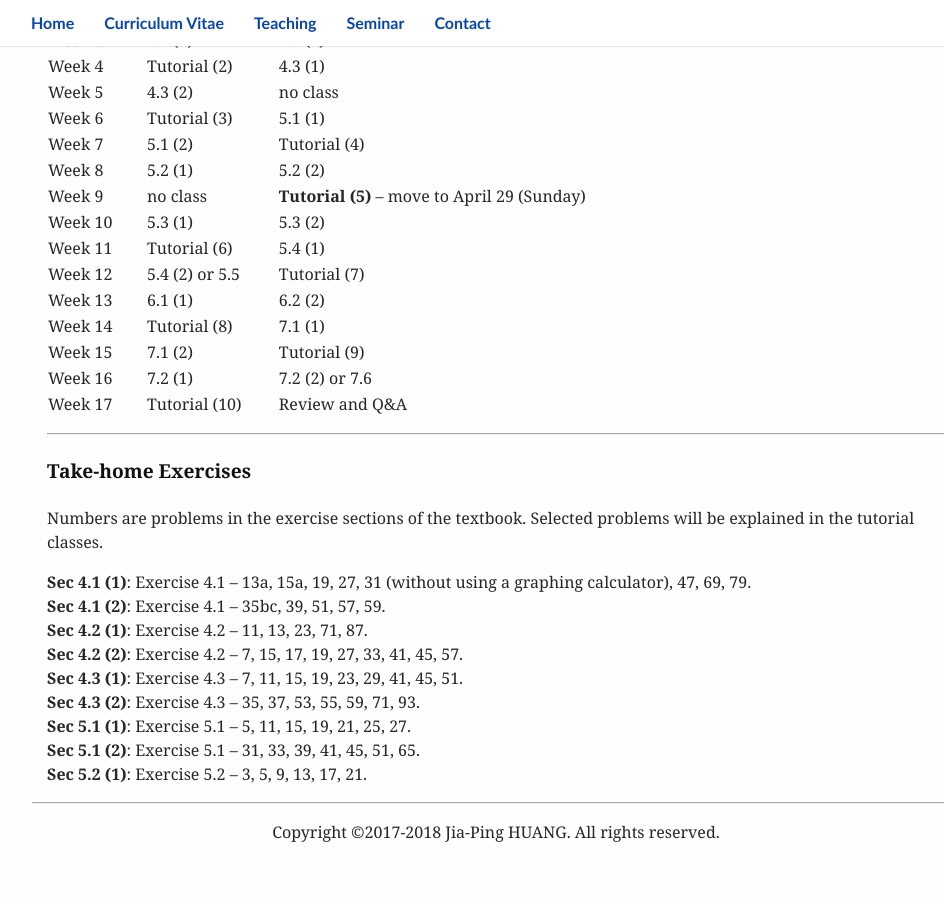
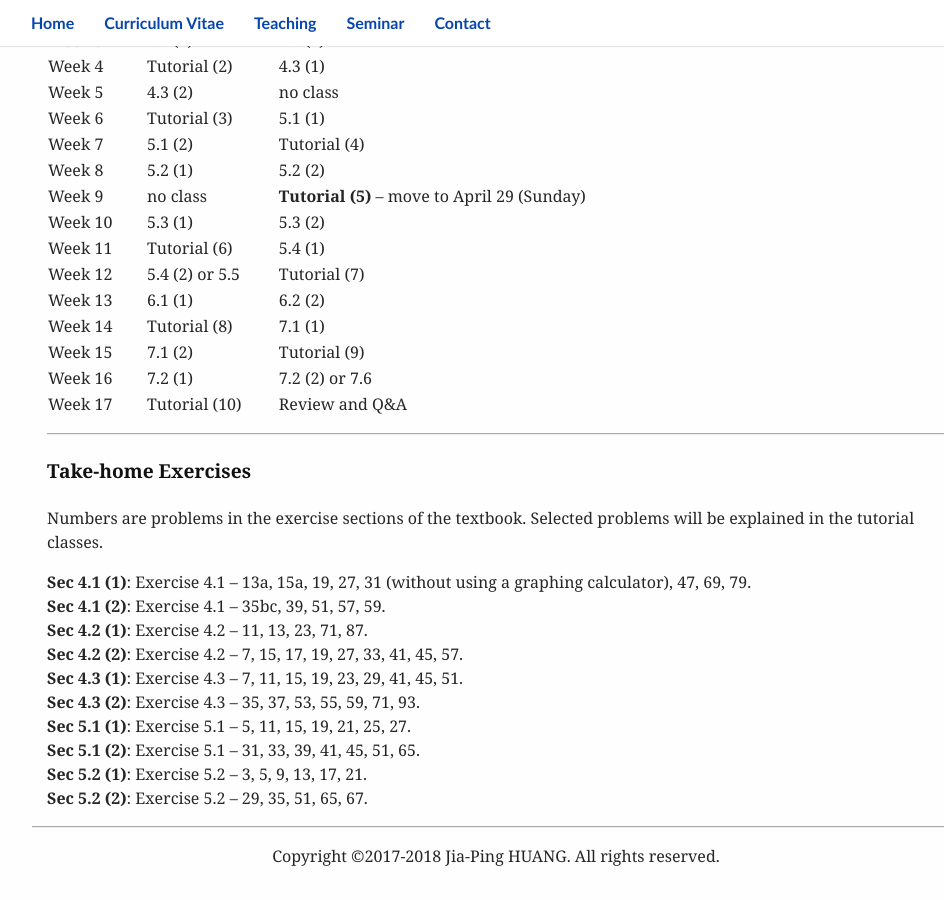
Before and after one commit to huangjp28/huangjp28.github.io, a Jekyll site: the page built from _teaching/03_calculus2.md, in a window 1280 px wide and 900 px high, scrolled down 1426 px. Shown: the whole window, without its empty margins (144-1088 px from the left). Built offline with Jekyll 4.4.1, drawn with Linux system fonts in a browser that asks for light colours; some web fonts are replaced; before the commit the page ends 2302 px from its top, so only the background shows below that.

Commit message:
update 20180425

```diff
--- a/_teaching/03_calculus2.md
+++ b/_teaching/03_calculus2.md
@@ -85,3 +85,4 @@ Numbers are problems in the exercise sections of the textbook. Selected problems
 **Sec 5.1 (1)**: Exercise 5.1 -- 5, 11, 15, 19, 21, 25, 27.
 **Sec 5.1 (2)**: Exercise 5.1 -- 31, 33, 39, 41, 45, 51, 65.
 **Sec 5.2 (1)**: Exercise 5.2 -- 3, 5, 9, 13, 17, 21.
+**Sec 5.2 (2)**: Exercise 5.2 -- 29, 35, 51, 65, 67.
```
